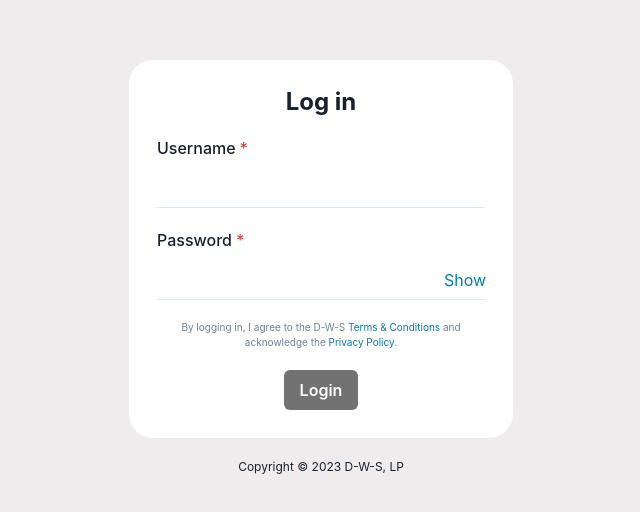
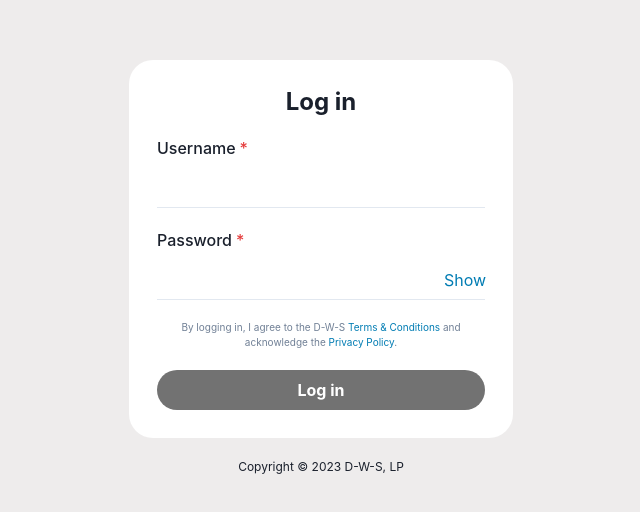
Before and after one commit to dangpg/dough-with-stuff, a React (Vite) app: page /login in a window 1280 px wide. Shown: the part 132-644 px from the top of the page, without its empty margins (319-959 px from the left). Built offline with nearby package versions, Linux system fonts and the light colour scheme; no server answers.

Commit message:
Refactor login-form styling

```diff
--- a/src/components/login-form.tsx
+++ b/src/components/login-form.tsx
@@ -89,8 +89,15 @@ const LoginForm = () => {
           </Link>
           .
         </Text>
-        <Button colorScheme="dark" onClick={handleLogin} isDisabled={isPending}>
-          Login
+        <Button
+          width="100%"
+          colorScheme="dark"
+          onClick={handleLogin}
+          isDisabled={isPending}
+          rounded="3xl"
+          fontWeight="bold"
+        >
+          Log in
         </Button>
       </VStack>
     </Box>
```
